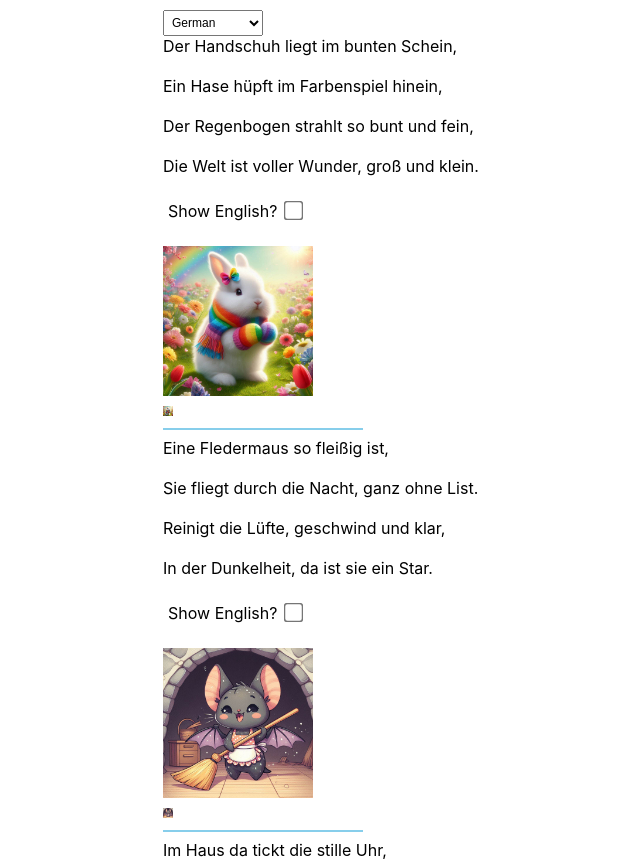
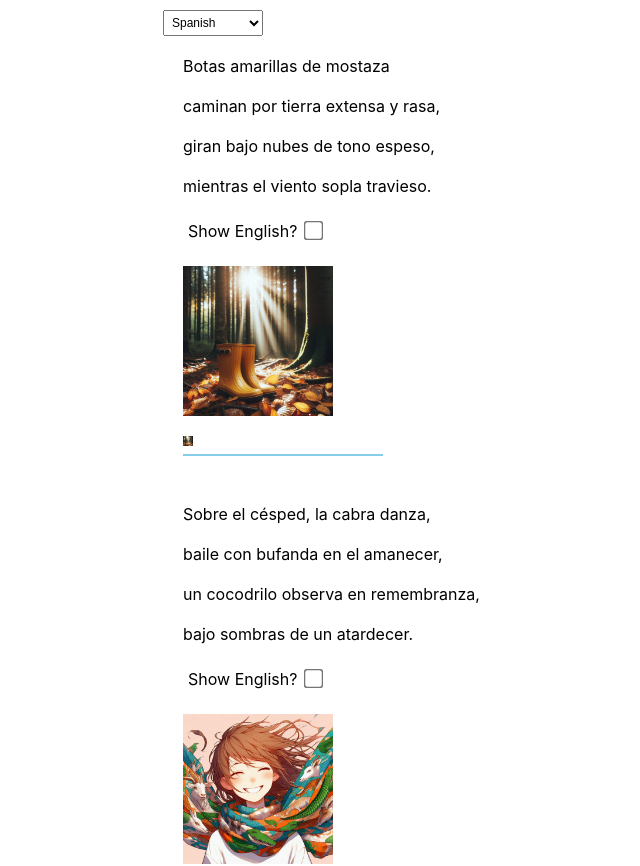
Before and after one commit to wgreunke/poems, a React (Create React App) app: page / in a window 1280 px wide. Shown: the top 866 px of the page, without its empty margins (61-701 px from the left). Built offline with nearby package versions, Linux system fonts and the light colour scheme.

Commit message:
Trying to add snap to vertical scrolling, changed default language to Spanish

```diff
--- a/src/App.js
+++ b/src/App.js
@@ -54,7 +54,7 @@ const LoadLocalData = ({ setData, chosenLanguage }) => {
 };
 
 const LanguageChooser=({setChosenLanguage,setCurrentIndex})=>{
-  const [selectedLanguage,setSelectedLanguage]=useState('German');
+  const [selectedLanguage,setSelectedLanguage]=useState('Spanish');
   const handleLanguageChange=(event)=>{
     setSelectedLanguage(event.target.value);
     setChosenLanguage(event.target.value);
@@ -70,8 +70,8 @@ const LanguageChooser=({setChosenLanguage,setCurrentIndex})=>{
     onChange={handleLanguageChange}
     style={{ width: '100px', padding: '4px', fontSize: '12px' }}
     >
+    <option value="Spanish">Spanish</option>
     <option value="German">German</option>
-    <option value="Spanish">Spanish</option>
     </select>
     </div>
 
@@ -104,10 +104,24 @@ const ToggleSwitch=({handleToggle, showBase})=>{
 
   //const poem=poem_data[currentIndex];
   return (
-    <div>
+    <div
+        style={{
+          scrollSnapType: 'y mandatory',
+          overflowY: 'visible',
+          WebkitOverflowScrolling: 'touch'
+        }}
+      >
       {/*<h1 style={{color:'blue',fontSize:'16px' }}>{poem_data.key_words}</h1> */}
 
-
+      <div
+        style={{
+          scrollSnapAlign: 'start',
+          padding: '20px', // Optional: add padding for visual separation
+         display: 'flex',
+          flexDirection: 'column',
+          alignItems: 'flex-start', // Align content at the top
+        }}
+      >
       <p style={{margin:0, padding:0}}>{poem_data.target_line1}</p>
       <p style={{ color: showBase ? 'grey':'white', margin:0, padding:0}}>
         {showBase ? poem_data.base_line1 :'.'}</p>
@@ -130,8 +144,7 @@ const ToggleSwitch=({handleToggle, showBase})=>{
       <br></br>
       <img style={{height:10, width:10}}  src={`./poems/images/${poem_data.image_name}`} alt="" />
       <hr style={{backgroundColor:'SkyBlue', border: 'none', height: '2px', marginLeft: 0, width: '200px',}} />
-
-
+      </div> {/* End snap div */}
     </div>
   );
 };
@@ -157,9 +170,7 @@ function App() {
   const [data, setData] = useState([]); // Initially empty
 
 //ChosenLanguage
-const [chosenLanguage, setChosenLanguage] = useState('German');
-
-
+const [chosenLanguage, setChosenLanguage] = useState('Spanish');
 
 
   // Functions to handle next and previous buttons
```
